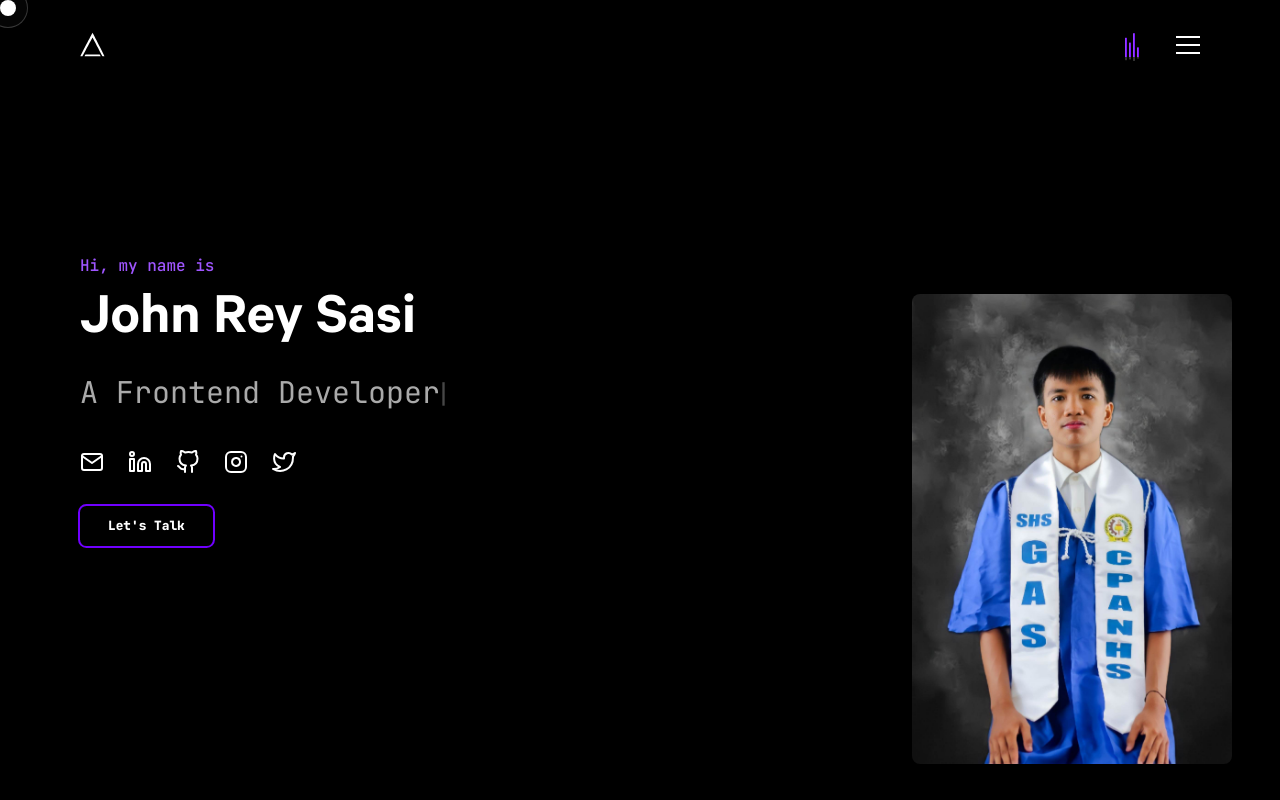
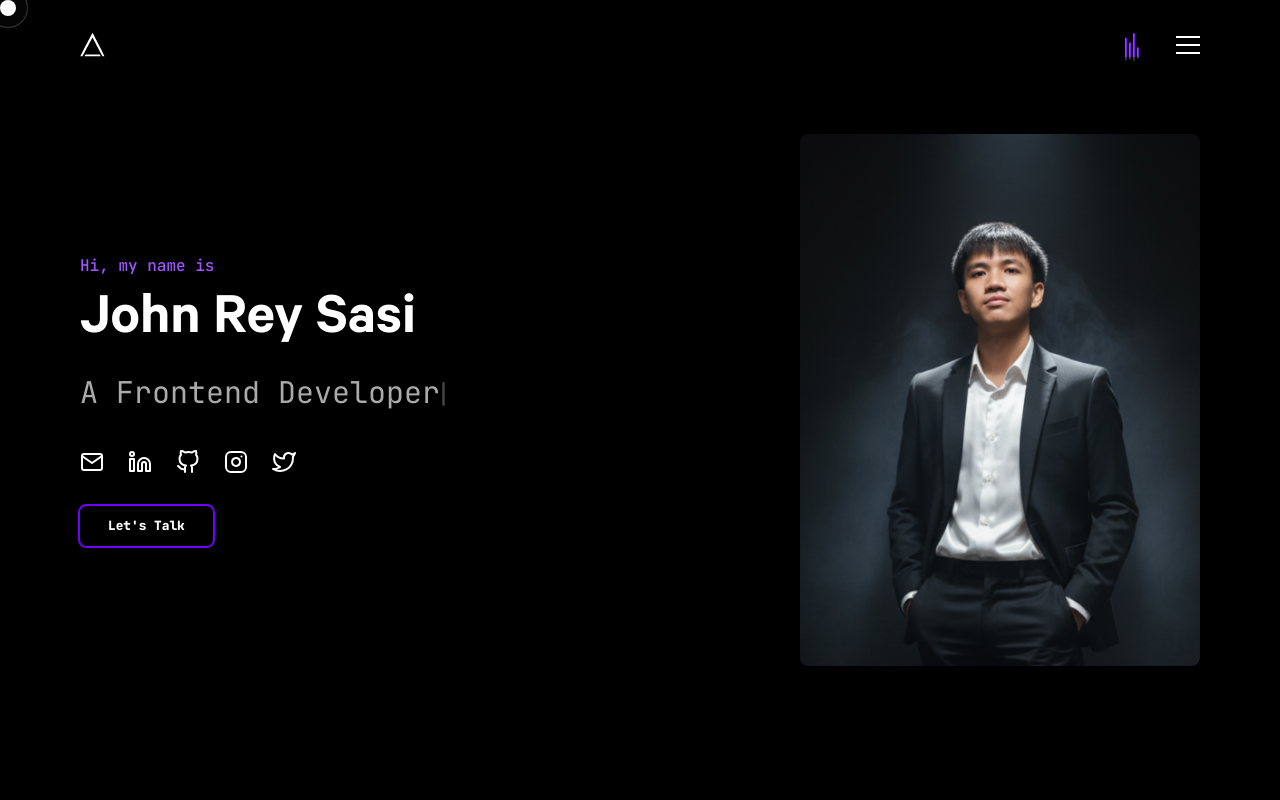
Before and after one commit to Janriisasi/personal-portfolio, a Next.js app: page / in a window 1280 px wide. Shown: the top 800 px of the page. Built offline with nearby package versions, Linux system fonts and the light colour scheme; no server answers; what bad-words would draw is missing.

Commit message:
imported the new photo

```diff
--- a/components/Hero/Hero.js
+++ b/components/Hero/Hero.js
@@ -6,7 +6,7 @@ import Profiles from "../Profiles/Profiles";
 import styles from "./Hero.module.scss";
 import { MENULINKS, TYPED_STRINGS } from "../../constants";
 import Image from "next/image";
-import profilePicture from "public/profile/profile.jpeg";
+import profilePicture from "public/profile/prof_image.png";
 
 const options = {
   strings: TYPED_STRINGS,
@@ -49,7 +49,7 @@ const Hero = () => {
     <section
   ref={sectionRef}
   id={MENULINKS[0].ref}
-      className="w-full flex md:items-center py-8 2xl:container mx-auto xl:px-20 md:px-12 px-4 min-h-screen relative mb-24"
+  className="w-full flex flex-col md:flex-row items-start md:items-center justify-between py-8 2xl:container mx-auto xl:px-20 md:px-12 px-4 min-h-screen relative mb-24"
   style={{ opacity: 0 }}
 >
   <style global jsx>
@@ -59,7 +59,9 @@ const Hero = () => {
       }
     `}
   </style>
-      <div className="flex flex-col pt-40 md:pt-0 select-none">
+
+  {/* Left side - Text */}
+  <div className="flex flex-col pt-20 md:pt-0 select-none md:w-1/2">
     <h5
       className={`${styles.intro} font-mono font-medium text-indigo-light staggered-reveal`}
     >
@@ -83,22 +85,23 @@ const Hero = () => {
       </Button>
     </div>
   </div>
+
+  {/* Right side - Image */}
   <div
     ref={imageRef}
-        className="absolute hidden w-4/12 md:w-3/12 lg:w-4/12 xl:w-3/12 bottom-4
-             md:bottom-8 lg:bottom-9 right-7 md:flex lg:right-12 2xl:right-16
-             rounded-lg overflow-hidden"
+    className="mt-10 md:mt-0 md:w-1/2 flex justify-center lg:justify-end rounded-lg overflow-hidden"
   >
     <Image
       src={profilePicture}
       alt="John Rey Sasi"
       width={400}
-          height={500}
-          className="object-fit"
+      height={400}
+      className="object-contain rounded-lg"
       priority
     />
   </div>
 </section>
+
   );
 };
 
```
Lines whose indentation alone changed are shown as unchanged.
